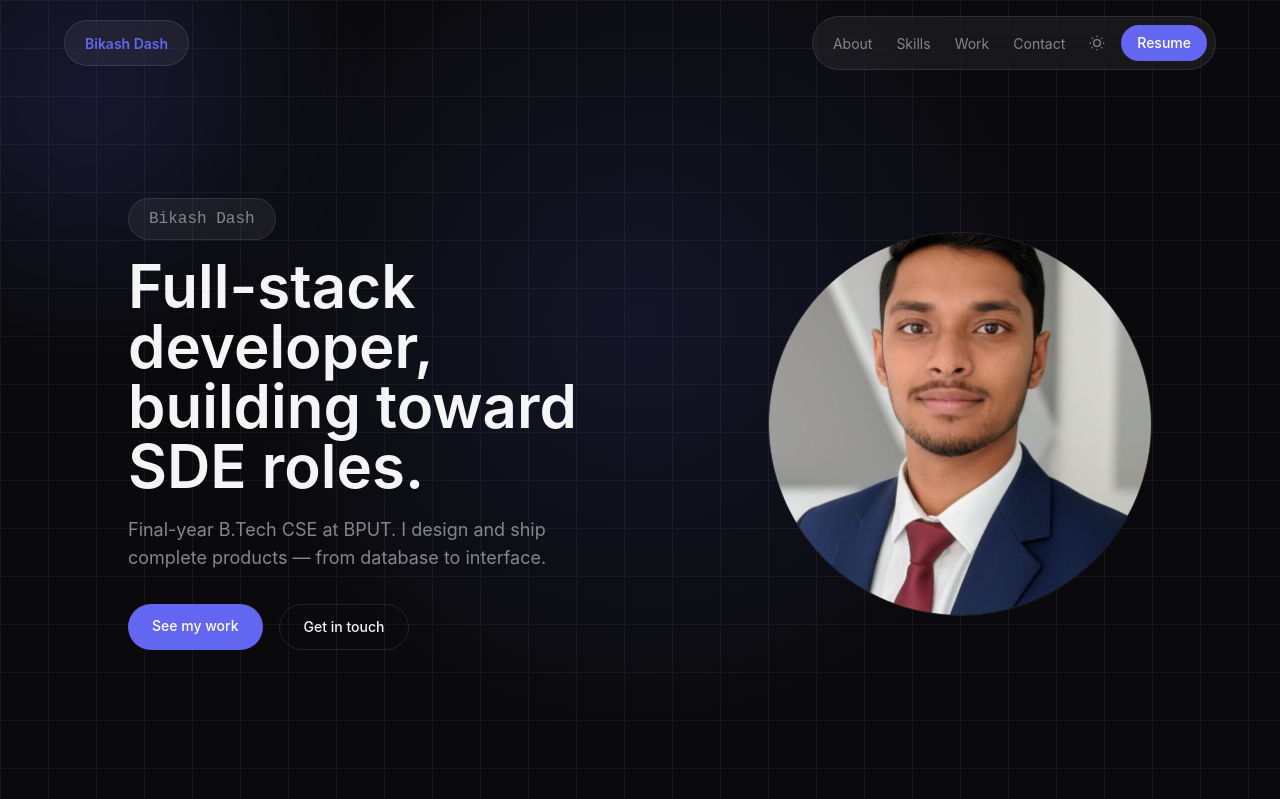
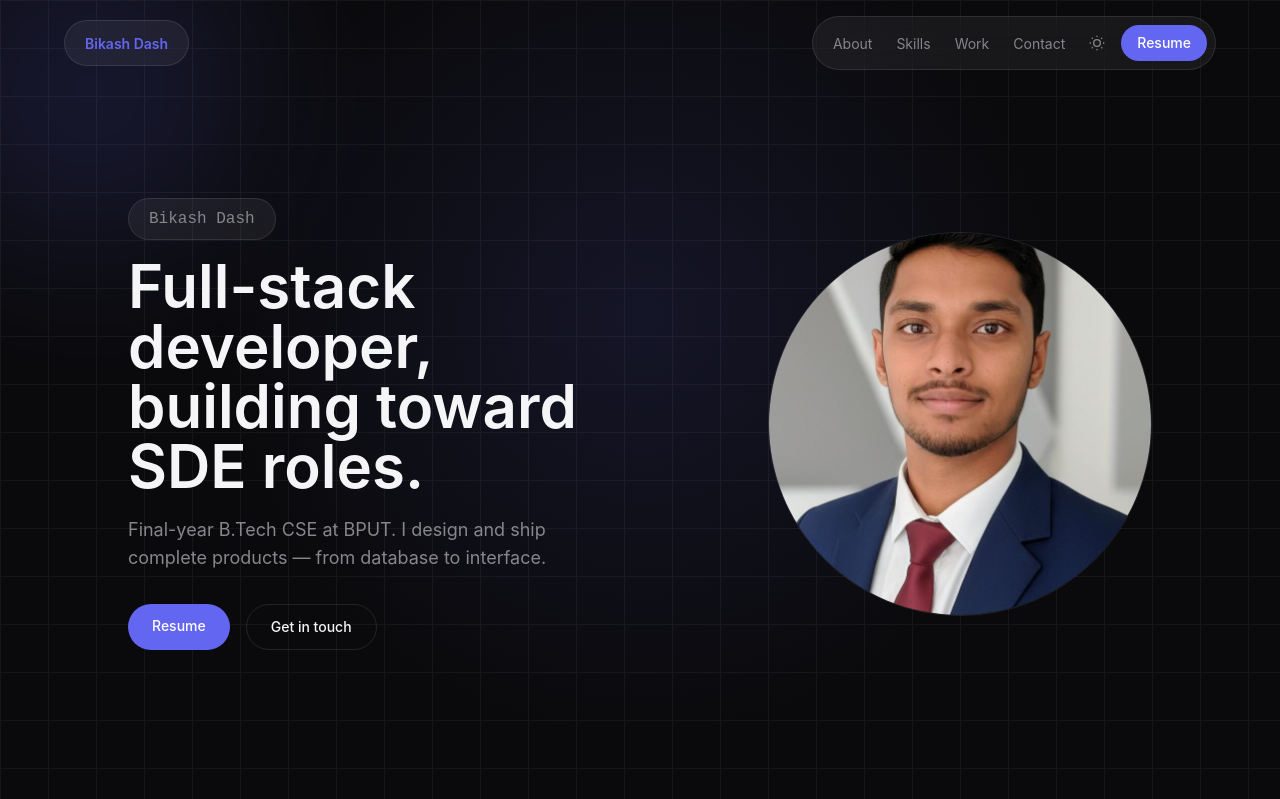
Before and after one commit to BikashxDash/Portfolio, a Next.js app: page / in a window 1280 px wide. Shown: the top 799 px of the page. Built offline with nearby package versions, Linux system fonts and the light colour scheme.

Commit message:
Darken light theme colors for readability, update hero buttons to Resume + Get in touch

```diff
--- a/src/app/globals.css
+++ b/src/app/globals.css
@@ -13,12 +13,12 @@
 }
 
 [data-theme="light"] {
-  --bg: #F2F2F4;
-  --surface: #F5F5F7;
-  --surface-glass: rgba(0, 0, 0, 0.04);
-  --border-color: rgba(0, 0, 0, 0.10);
+  --bg: #E8E8EA;
+  --surface: #EFEFF1;
+  --surface-glass: rgba(0, 0, 0, 0.06);
+  --border-color: rgba(0, 0, 0, 0.16);
   --text-primary: #1D1D1F;
-  --text-secondary: #6E6E73;
+  --text-secondary: #55555A;
 }
 
 * {
--- a/src/components/hero/Hero.js
+++ b/src/components/hero/Hero.js
@@ -71,12 +71,13 @@ export default function Hero() {
           <p className="mt-5 max-w-md text-base text-text-secondary md:text-lg">
             Final-year B.Tech CSE at BPUT. I design and ship complete products — from database to interface.
           </p>
-          <div className="mt-8 flex justify-center gap-4 md:justify-start">
+          <div className="mt-8 flex flex-wrap justify-center gap-4 md:justify-start">
             <a
-              href="#work"
+              href="/resume.pdf"
+              download
               className="rounded-full bg-accent px-6 py-3 text-sm font-medium text-white transition-opacity hover:opacity-90"
             >
-              See my work
+              Resume
             </a>
             <a
               href="#contact"
```
